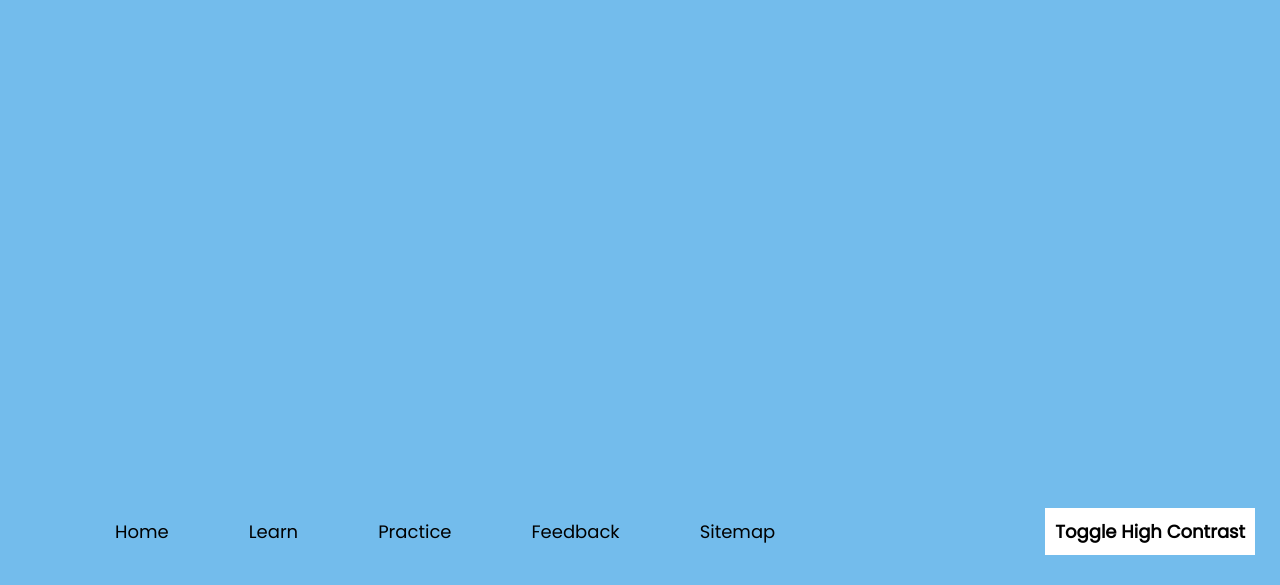
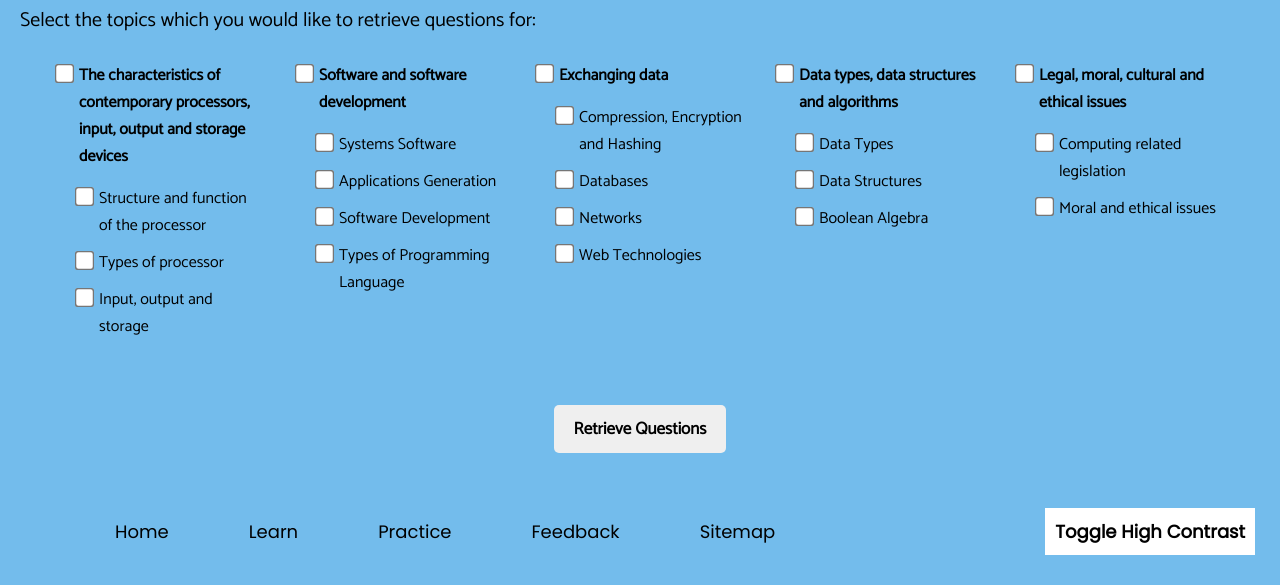
Before and after one commit to F-Badger/F-Badger.github.io, a plain HTML site: page practice/past-questions.html in a window 1280 px wide. Shown: the part 215-800 px from the top of the page. Drawn offline with Linux system fonts and the light colour scheme.

Commit message:
past question topic selection
-updated past-question page to provide interface for selecting topics to retrieve questions for
-currently not functional

```diff
--- /dev/null
+++ b/practice/past-questions-scripts.js
@@ -0,0 +1,39 @@
+//select all of the topicHeader checkboxes
+const topicHeadersCheckboxes = document.querySelectorAll('.topicHeader input[type="checkbox"]')
+
+topicHeadersCheckboxes.forEach(function(topicCheckbox) {
+
+    //add an event listener to each topicHeader checkbox for if they are changed
+    topicCheckbox.addEventListener('change', function() {
+
+        //get the closest checkboxContainer to the topicHeader checkbox
+        //this checkboxContainer will contain the checkboxes for the subtopics of the topicHeader
+        var checkboxContainer = this.closest('.checkboxContainer');
+
+        //get all the checkboxes for the subtopics
+        var subtopicCheckboxes = checkboxContainer.querySelectorAll('input[type="checkbox"]:not(.topicHeader input[type="checkbox"])');
+
+        //update the state of each subtopic checkbox to match the topicHeader checkbox
+        subtopicCheckboxes.forEach(function(subtopicCheckbox) {
+            subtopicCheckbox.checked = topicCheckbox.checked;
+        })
+    })
+})
+
+function retrieveQuestions() {
+
+    //get all the checkboxes for the subtopics (and convert to an array)
+    var subtopicCheckboxes = Array.from(document.querySelectorAll('input[type="checkbox"]:not(.topicHeader input[type="checkbox"])'));
+
+    //check if no checkboxes have been selected
+    if (subtopicCheckboxes.every((checkbox) => !(checkbox.checked))) {
+        alert("At least one topic must be selected") //raise an alert
+        return //empty return to exit function
+    }
+
+    //use array methods to get the checkboxes which have been checkd
+    var checkedCheckboxes = subtopicCheckboxes
+    .filter((checkbox) => checkbox.checked) //filter list to include only checkboxes that are checked
+    .map((checkbox) => checkbox.name) //map each selected checkbox so that the list only includes the names give to the checkboxes
+
+}
--- /dev/null
+++ b/practice/past-questions-styles.css
@@ -0,0 +1,124 @@
+@import url('https://fonts.googleapis.com/css2?family=Catamaran&display=swap');
+
+* {
+    margin: 0;
+    padding: 0;
+    box-sizing: border-box;
+    font-family: 'Catamaran', sans-serif;
+}
+
+@media only screen and (min-width: 680px) {
+    #header {
+        height: 130px;
+    }
+    main {
+        padding: 130px 20px 0;
+    }
+}
+
+@media only screen and (max-width: 680px) {
+    #header {
+        height: 160px;
+    }
+    main {
+        padding: 160px 20px 0;
+    }
+}
+
+body {
+    background-color: #73bcec;
+    transition: background-color 0.7s ease;
+}
+
+body.high-contrast {
+    background-color: black;
+    transition: background-color 0.7s ease;
+}
+
+main {
+    color: black;
+    transition: color 0.7s ease;
+}
+
+main.high-contrast {
+    color: yellow;
+    transition: color 0.7s ease
+}
+
+iframe {
+    width: 100%;
+    height: fit-content;
+    position: absolute;
+    overflow: hidden;
+    border: none;
+}
+
+#footer {
+    bottom: 0;
+}
+
+#retrievalButton {
+    display: block;
+    margin: 10px auto;
+    padding: 10px 20px;
+    font-size: 17px;
+    font-weight: bold;
+    border: none;
+    border-radius: 5px;
+}
+
+#retrievalButton:hover, label:hover {
+    cursor: pointer;
+}
+
+#retrievalButton:hover {
+    background-color: rgb(228, 222, 222);
+    transition: background-color 0.4s ease
+}
+
+#topicPrompt {
+    font-size: 20px;
+}
+
+#optionsContainer {
+    display: flex;
+    padding: 20px;
+    justify-content: flex-start;
+    flex-wrap: wrap;
+}
+
+.checkboxContainer {
+    padding: 0 18px 30px
+}
+
+input[type="checkbox"] {
+    transform: scale(1.5);
+    margin-right: 8px;
+}
+
+label {
+    display: flex;
+    align-items: baseline;
+    padding: 5px 0;
+    user-select: none;
+}
+
+.topicHeader {
+    font-weight: bold;
+}
+
+.subtopicContainer {
+    padding: 5px 0 0 20px;
+}
+
+@media only screen and (min-width: 1000px) {
+    .checkboxContainer {
+        width: 20%;
+    }
+}
+
+@media only screen and (min-width: 680px) and (max-width: 1000px) {
+    .checkboxContainer {
+        width: 33.3%;
+    }
+}
--- a/practice/past-questions.html
+++ b/practice/past-questions.html
@@ -6,9 +6,10 @@
         <title>Past Questions</title>
         <meta charset="UTF-8">
         <meta name="viewport" content="width=device-width,initial-scale=1.0">
-        <link rel="stylesheet" href="practice-styles.css">
+        <link rel="stylesheet" href="past-questions-styles.css">
         <link rel="icon" href="../favicon.ico" />
         <script src="practice-scripts.js" defer></script>
+        <script src="past-questions-scripts.js" defer></script>
     </head>
 
     <body>
@@ -18,6 +19,56 @@
         </header>
 
         <main>
+
+            <p style="text-align: center; font-size: 30px; padding: 20px;">Note: This page is currently not functional</p>
+
+            <p id="topicPrompt">Select the topics which you would like to retrieve questions for:</p>
+            <div id="optionsContainer">
+                <div class="checkboxContainer">
+                    <label class="topicHeader"><input type="checkbox" name="1.1">The characteristics of contemporary processors, input, output and storage devices</label>
+                    <div class="subtopicContainer">
+                        <label><input type="checkbox" name="1.1.1">Structure and function of the processor</label>
+                        <label><input type="checkbox" name="1.1.2">Types of processor</label>
+                        <label><input type="checkbox" name="1.1.3">Input, output and storage</label>
+                    </div>
+                </div>
+                <div class="checkboxContainer">
+                    <label class="topicHeader"><input type="checkbox" name="1.2">Software and software development</label>
+                    <div class="subtopicContainer">
+                        <label><input type="checkbox" name="1.2.1">Systems Software</label>
+                        <label><input type="checkbox" name="1.2.2">Applications Generation</label>
+                        <label><input type="checkbox" name="1.2.3">Software Development</label>
+                        <label><input type="checkbox" name="1.2.4">Types of Programming Language</label>
+                    </div>
+                </div>
+                <div class="checkboxContainer">
+                    <label class="topicHeader"><input type="checkbox" name="1.3">Exchanging data</label>
+                    <div class="subtopicContainer">
+                        <label><input type="checkbox" name="1.3.1">Compression, Encryption and Hashing</label>
+                        <label><input type="checkbox" name="1.3.2">Databases</label>
+                        <label><input type="checkbox" name="1.3.3">Networks</label>
+                        <label><input type="checkbox" name="1.3.4">Web Technologies</label>
+                    </div>
+                </div>
+                <div class="checkboxContainer">
+                    <label class="topicHeader"><input type="checkbox" name="1.4">Data types, data structures and algorithms</label>
+                    <div class="subtopicContainer">
+                        <label><input type="checkbox" name="1.4.1">Data Types</label>
+                        <label><input type="checkbox" name="1.4.2">Data Structures</label>
+                        <label><input type="checkbox" name="1.4.3">Boolean Algebra</label>
+                    </div>
+                </div>
+                <div class="checkboxContainer">
+                    <label class="topicHeader"><input type="checkbox" name="1.5">Legal, moral, cultural and ethical issues</label>
+                    <div class="subtopicContainer">
+                        <label><input type="checkbox" name="1.5.1">Computing related legislation</label>
+                        <label><input type="checkbox" name="1.5.2">Moral and ethical issues</label>
+                    </div>
+                </div>
+            </div>
+
+            <button id="retrievalButton" onclick="retrieveQuestions()">Retrieve Questions</button>
+
         </main>
 
         <iframe id="footer" src="../footer/footer.html"></iframe>
```
